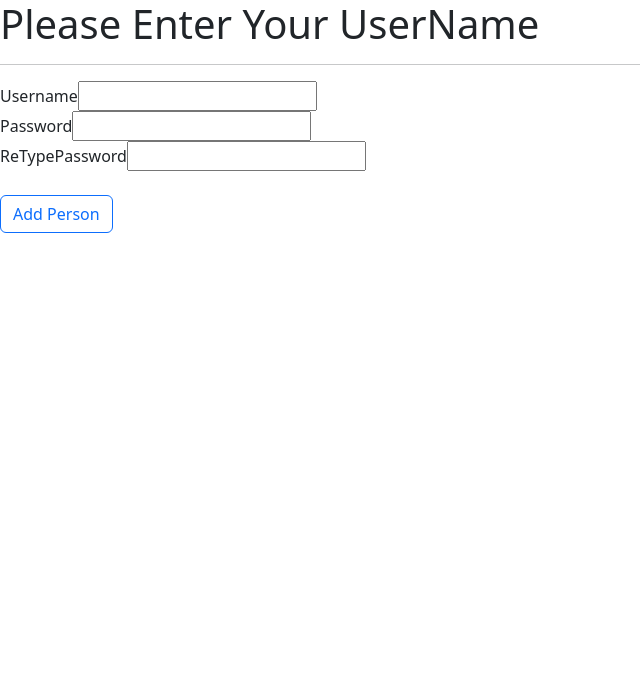
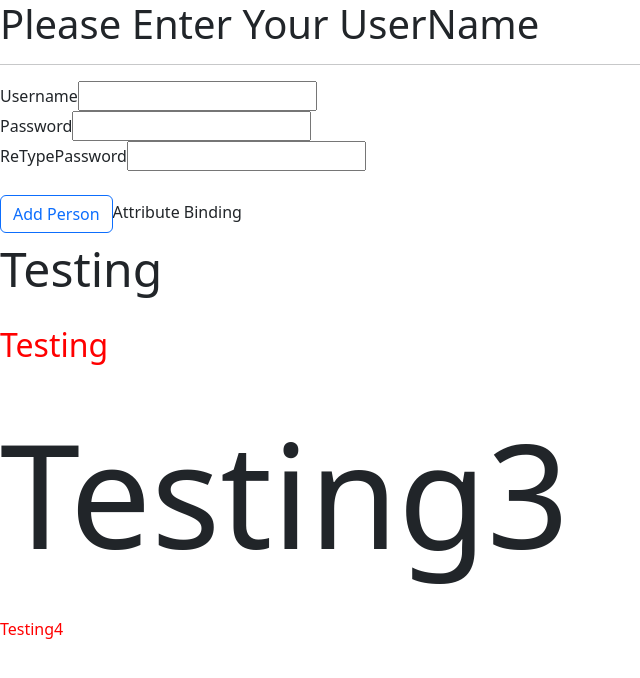
Before and after one commit to saeedshz1990/FirstAppInAngular, an Angular app in the folder FirstAppInAngular/: page / in a window 1280 px wide. Shown: the top 678 px of the page, without its empty margins (0-640 px from the left). Built offline with nearby package versions, Linux system fonts and the light colour scheme.

Commit message:
use attribute binding

```diff
--- a/FirstAppInAngular/src/app/app.component.css
+++ b/FirstAppInAngular/src/app/app.component.css
@@ -0,0 +1,11 @@
+.big-font-size {
+  font-size: 9rem;
+}
+
+.small-font-size {
+  font-size: 4rem;
+}
+
+.cancelled-color {
+  color: red;
+}
--- a/FirstAppInAngular/src/app/app.component.html
+++ b/FirstAppInAngular/src/app/app.component.html
@@ -40,3 +40,11 @@
 
 
 <button class="btn btn-outline-primary btn-group">Add Person</button>
+
+
+<!--Attribute Bindiing-->
+<label class="alert-secondary col-xxl-12">Attribute Binding</label>
+<p [style.font-size]="isCorrect ? '3rem' : '9rem'">Testing</p>
+<p [style]="style">Testing</p>
+<p [class]="isCorrect ? 'big-font-size' : 'small-font-size'" >Testing3</p>
+<p [class]="classes" >Testing4</p>
--- a/FirstAppInAngular/src/app/app.component.ts
+++ b/FirstAppInAngular/src/app/app.component.ts
@@ -1,17 +1,34 @@
-import {Component} from '@angular/core';
+import {Component, OnInit} from '@angular/core';
 
 @Component({
   selector: 'app-root',
   templateUrl: './app.component.html',
   styleUrls: ['./app.component.css']
 })
-export class AppComponent {
+export class AppComponent implements OnInit {
   name: string = 'Saeed';
   isEnabled: boolean = false;
   userName: string = '';
   password: string = '';
   retypePassword: string = '';
   isPasswordMatch: boolean = false;
+  isCorrect: boolean = true;
+  isModified: boolean = false;
+  isCancelled: boolean = true;
+  style = {};
+  classes = {};
+
+  ngOnInit(): void {
+    this.style = {
+      'font-size': this.isCorrect ? '2rem' : '9rem',
+      'color': 'red',
+    }
+
+    this.classes = {
+      'big-font-size': this.isModified,
+      'cancelled-color': this.isCancelled
+    }
+  }
 
   OnInpitChange(e: Event) {
     this.name = (<HTMLInputElement>e.target).value;
@@ -38,4 +55,6 @@ export class AppComponent {
       this.isPasswordMatch = true;
     }
   }
+
+
 }
```
